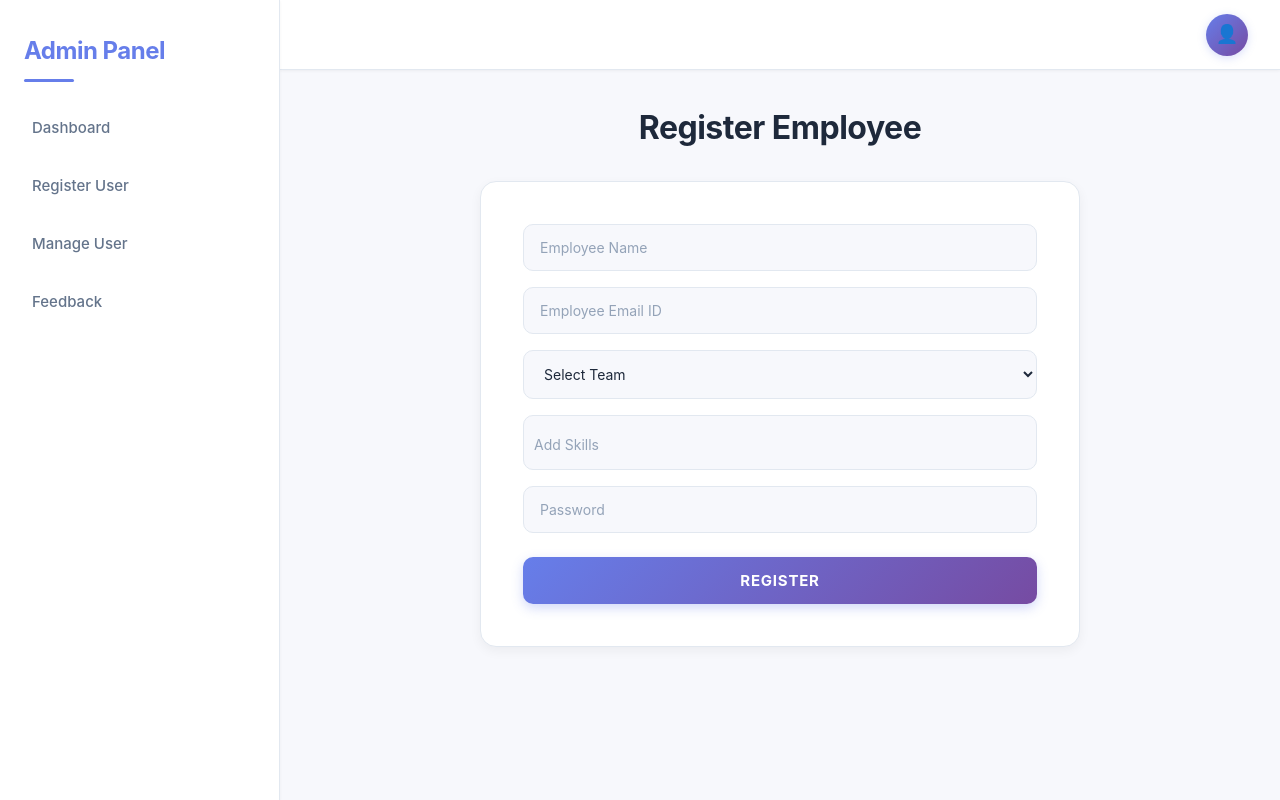
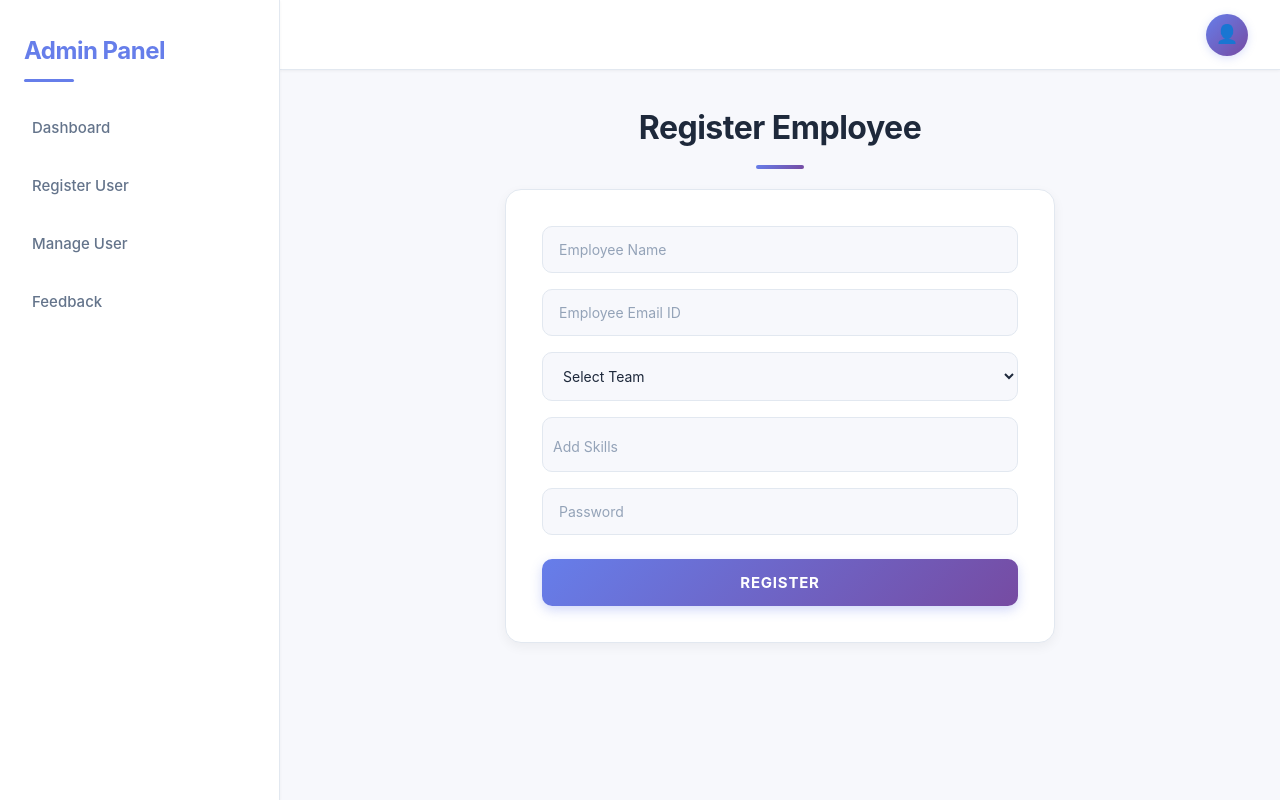
Before and after one commit to Kabileshvijay/Enterprise-Knowledge-Graph-Search-Platform, a React (Vite) app in the folder frontend/: page /admin/register in a window 1280 px wide. Built offline with nearby package versions, Linux system fonts and the light colour scheme.

Commit message:
updated RegisterUser Styles

```diff
--- a/frontend/src/pages/admin/RegisterUser.jsx
+++ b/frontend/src/pages/admin/RegisterUser.jsx
@@ -1,4 +1,4 @@
-import { useState } from "react";
+import { useState, useEffect } from "react";
 import "../../styles/admin/registerUser.css";
 
 const teams = [
@@ -30,6 +30,7 @@ const RegisterUser = () => {
   const [skillInput, setSkillInput] = useState("");
   const [selectedSkills, setSelectedSkills] = useState([]);
   const [filteredSkills, setFilteredSkills] = useState([]);
+  const [activeIndex, setActiveIndex] = useState(-1);
 
   const API_BASE_URL = import.meta.env.VITE_API_BASE_URL;
 
@@ -41,6 +42,7 @@ const RegisterUser = () => {
 
     if (!value.trim()) {
       setFilteredSkills([]);
+      setActiveIndex(-1);
       return;
     }
 
@@ -53,16 +55,50 @@ const RegisterUser = () => {
     setFilteredSkills(filtered);
   };
 
+  // ✅ AUTO-SELECT FIRST ITEM WHEN LIST OPENS
+  useEffect(() => {
+    if (filteredSkills.length > 0) {
+      setActiveIndex(0);
+    }
+  }, [filteredSkills]);
+
   const addSkill = (skill) => {
-    setSelectedSkills([...selectedSkills, skill]);
+    setSelectedSkills((prev) => [...prev, skill]);
     setSkillInput("");
     setFilteredSkills([]);
+    setActiveIndex(-1);
   };
 
   const removeSkill = (skillToRemove) => {
     setSelectedSkills(
       selectedSkills.filter((skill) => skill !== skillToRemove)
     );
+  };
+
+  // ✅ KEYBOARD NAVIGATION (FIXED)
+  const handleSkillKeyDown = (e) => {
+    if (!filteredSkills.length) return;
+
+    if (["ArrowDown", "ArrowUp", "Enter"].includes(e.key)) {
+      e.preventDefault();
+      e.stopPropagation();
+    }
+
+    if (e.key === "ArrowDown") {
+      setActiveIndex((prev) =>
+        prev < filteredSkills.length - 1 ? prev + 1 : 0
+      );
+    }
+
+    if (e.key === "ArrowUp") {
+      setActiveIndex((prev) =>
+        prev > 0 ? prev - 1 : filteredSkills.length - 1
+      );
+    }
+
+    if (e.key === "Enter" && activeIndex >= 0) {
+      addSkill(filteredSkills[activeIndex]);
+    }
   };
 
   /* ================= SUBMIT ================= */
@@ -93,19 +129,18 @@ const RegisterUser = () => {
         }
       );
 
-      if (!response.ok) {
-        throw new Error("Registration failed");
-      }
+      if (!response.ok) throw new Error("Registration failed");
 
       alert("Employee Registered Successfully");
 
-      // Reset form
       setName("");
       setEmail("");
       setTeam("");
       setPassword("");
       setSelectedSkills([]);
       setSkillInput("");
+      setFilteredSkills([]);
+      setActiveIndex(-1);
     } catch (error) {
       alert("Error registering employee");
       console.error(error);
@@ -116,9 +151,17 @@ const RegisterUser = () => {
 
   return (
     <div className="register-container">
-      <h2>Register Employee</h2>
+      <h2 className="page-title">Register Employee</h2>
 
-      <form className="register-form" onSubmit={handleSubmit}>
+      <form
+        className="register-form"
+        onSubmit={handleSubmit}
+        onKeyDown={(e) => {
+          if (e.key === "Enter" && filteredSkills.length > 0) {
+            e.preventDefault(); // ✅ stop focus jump
+          }
+        }}
+      >
         <input
           type="text"
           placeholder="Employee Name"
@@ -135,12 +178,7 @@ const RegisterUser = () => {
           required
         />
 
-        {/* Team */}
-        <select
-          value={team}
-          onChange={(e) => setTeam(e.target.value)}
-          required
-        >
+        <select value={team} onChange={(e) => setTeam(e.target.value)} required>
           <option value="">Select Team</option>
           {teams.map((team, index) => (
             <option key={index} value={team}>
@@ -155,10 +193,7 @@ const RegisterUser = () => {
             {selectedSkills.map((skill, index) => (
               <span key={index} className="skill-tag">
                 {skill}
-                <button
-                  type="button"
-                  onClick={() => removeSkill(skill)}
-                >
+                <button type="button" onClick={() => removeSkill(skill)}>
                   ×
                 </button>
               </span>
@@ -170,13 +205,18 @@ const RegisterUser = () => {
             placeholder="Add Skills"
             value={skillInput}
             onChange={handleSkillChange}
+            onKeyDown={handleSkillKeyDown}
             autoComplete="off"
           />
 
           {filteredSkills.length > 0 && (
             <ul className="skill-suggestions">
               {filteredSkills.map((skill, index) => (
-                <li key={index} onClick={() => addSkill(skill)}>
+                <li
+                  key={index}
+                  className={index === activeIndex ? "active" : ""}
+                  onClick={() => addSkill(skill)}
+                >
                   {skill}
                 </li>
               ))}
--- a/frontend/src/styles/admin/registerUser.css
+++ b/frontend/src/styles/admin/registerUser.css
@@ -1,7 +1,7 @@
 /* ================= REGISTER USER PAGE - BRIGHT LIGHT THEME ================= */
 
 .register-container {
-  max-width: 600px;
+  max-width: 550px;
   margin: 0 auto;
   animation: scaleIn 0.5s ease-out;
 }
@@ -20,11 +20,32 @@
 .register-container h2 {
   font-size: 32px;
   font-weight: 700;
-  margin-bottom: 28px;
+  margin-bottom: 20px;
   color: var(--text-primary);
   letter-spacing: -0.5px;
   text-align: center;
 }
+
+.page-title {
+  position: relative;
+  text-align: center;
+  font-size: 32px;
+  font-weight: 700;
+  color: var(--text-primary);
+  margin-bottom: 36px;
+}
+
+/* underline */
+.page-title::after {
+  content: "";
+  display: block;
+  width: 48px;
+  height: 4px;
+  background: linear-gradient(135deg, #667eea, #764ba2);
+  border-radius: 4px;
+  margin: 12px auto 0;
+}
+
 
 /* ================= REGISTER FORM ================= */
 
@@ -32,7 +53,7 @@
   background: var(--bg-primary);
   border: 1px solid var(--border-light);
   border-radius: 16px;
-  padding: 42px;
+  padding: 36px;
   box-shadow: var(--shadow-md);
 }
 
@@ -208,6 +229,13 @@
   transition: var(--transition);
 }
 
+.skill-suggestions li.active {
+  background: var(--bg-secondary);
+  color: var(--text-primary);
+  font-weight: 600;
+}
+
+
 .skill-suggestions li:hover {
   background: var(--bg-secondary);
   color: var(--text-primary);
```
